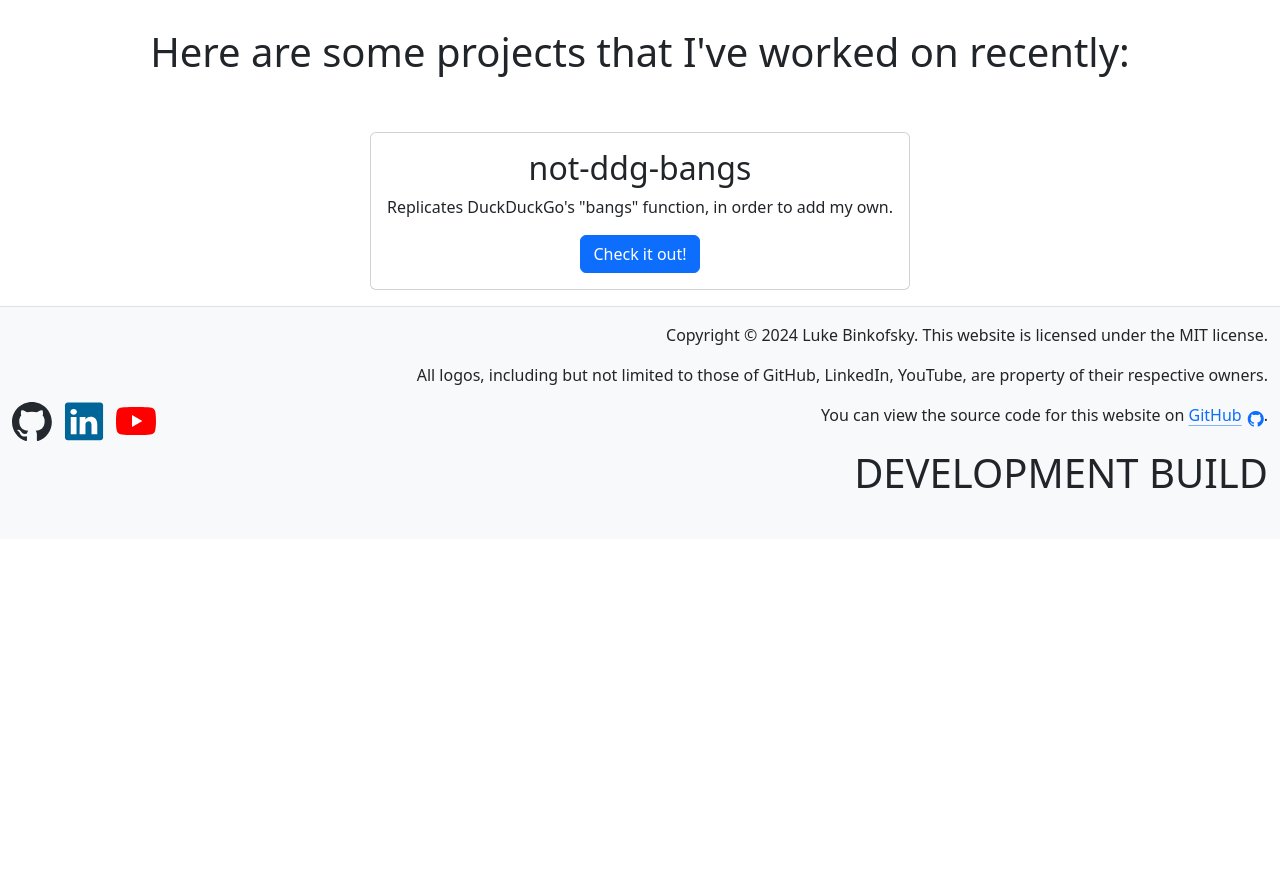
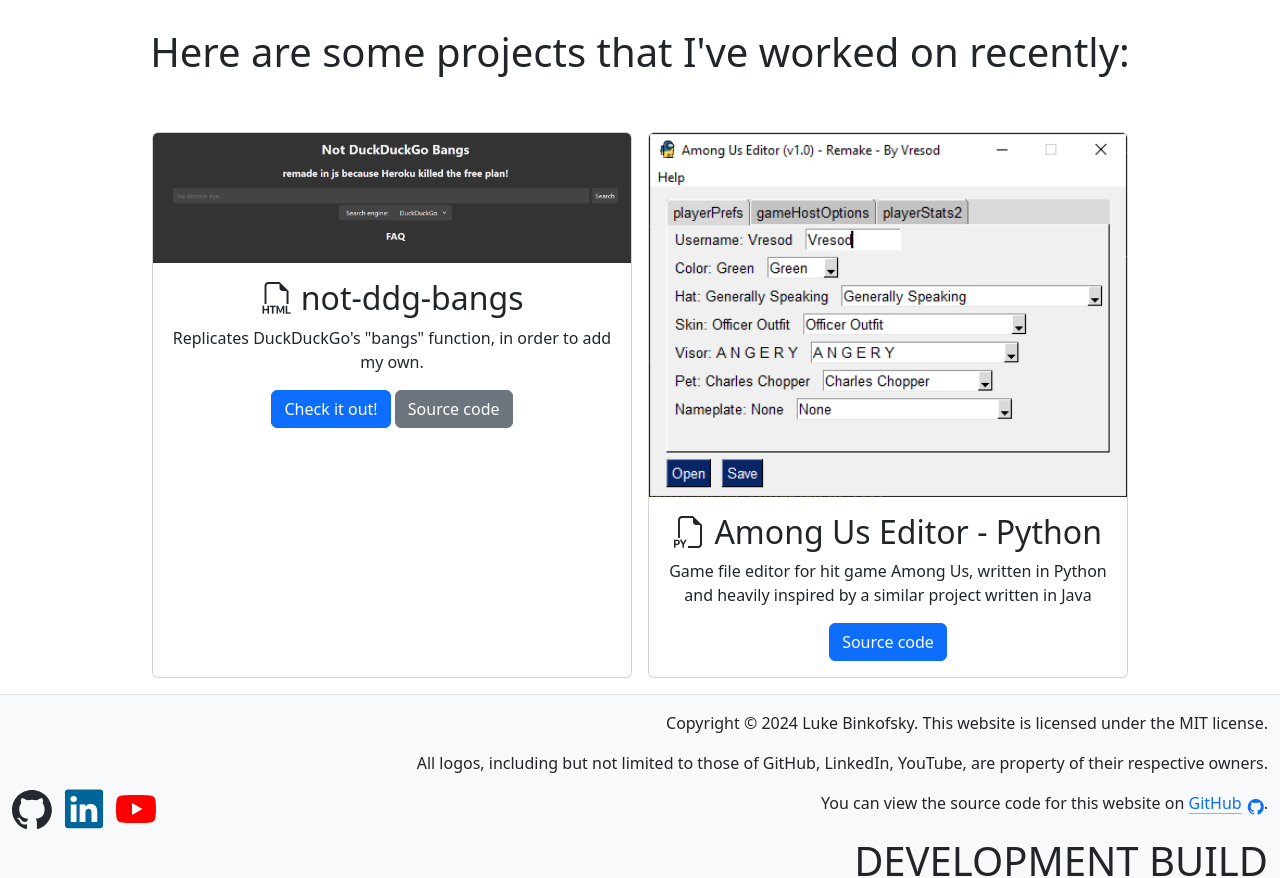
Before and after one commit to Vresod/vresod.github.io, a website built with Parcel: page src/projects.html in a window 1280 px wide. Shown: the part 560-1438 px from the top of the page. Before the commit the page ends 1099 px from the top, so only its background shows below. Built offline with nearby package versions, Linux system fonts and the light colour scheme.

Commit message:
add icons to contact page and work on projects page

```diff
--- a/src/projects.html
+++ b/src/projects.html
@@ -31,16 +31,34 @@
 	<include src="src/navbar.html"></include>
 
 	<main class="container-fluid text-center">
-		<header class="text-center my-5">
+		<header class="my-5">
 			<h1>Here are some projects that I've worked on recently:</h1>
 		</header>
 		<div class="container-lg d-flex flex-wrap justify-content-center my-2 mw-100">
-			<div class="card mx-2 my-2">
+			<div class="card mx-2 my-2" style="max-width: 30rem;">
+				<img src="assets/not_ddg_bangs_img.png" class="card-img-top">
 				<div class="card-body">
-					<h2 class="card-title">not-ddg-bangs</h2>
-					<p class="card-text">Replicates DuckDuckGo's "bangs" function, in order to add my own.</p>
-					<a href="https://github.com/not-ddg-bangs/not-ddg-bangs.github.io"
-						class="btn btn-primary stretched-link">Check it out!</a>
+					<div>
+						<h2 class="card-title"><i class="bi bi-filetype-html"></i> not-ddg-bangs</h2>
+						<p class="card-text">Replicates DuckDuckGo's "bangs" function, in order to add my own.</p>
+						<a href="https://not-ddg-bangs.vresod.xyz" class="btn btn-primary">Check it
+							out!</a>
+						<a href="https://github.com/not-ddg-bangs/not-ddg-bangs.github.io"
+							class="btn btn-secondary">Source code</a>
+					</div>
+				</div>
+			</div>
+			<div class="card mx-2 my-2" style="max-width: 30rem;">
+				<img src="assets/aue_py_img.png" class="card-img-top">
+				<div class="card-body">
+					<div>
+						<h2 class="card-title"><i class="bi bi-filetype-py"></i> Among Us Editor - Python</h2>
+						<p class="card-text">Game file editor for hit game Among Us, written in Python and heavily
+							inspired by a
+							similar project written in Java</p>
+						<a href="https://github.com/Vresod/Among-Us-Editor-Python" class="btn btn-primary">Source
+							code</a>
+					</div>
 				</div>
 			</div>
 		</div>
```
Also changed, not shown: src/contact.html (+2 -2 lines), src/assets/aue_py_img.png (added), src/assets/not_ddg_bangs_img.png (added).
